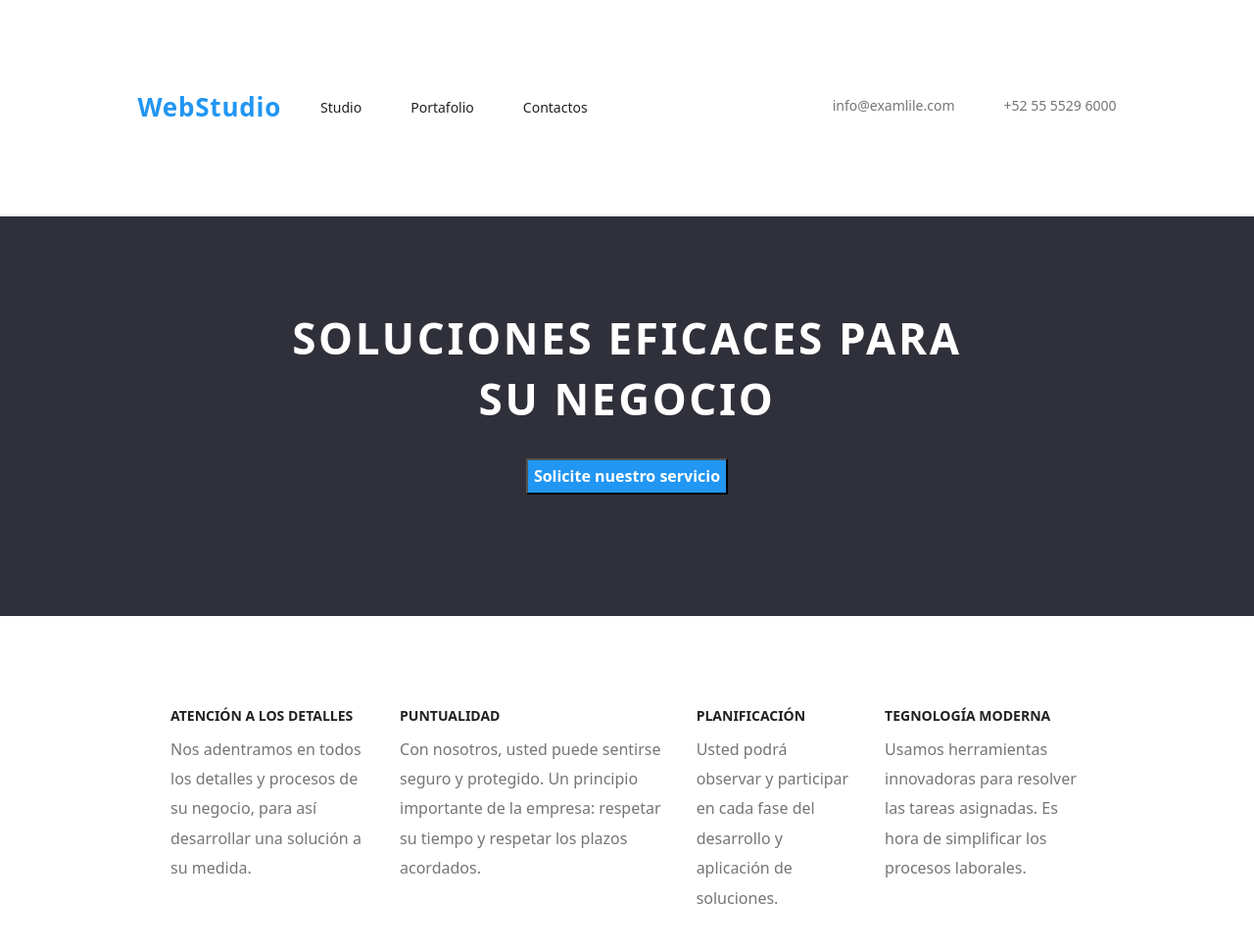
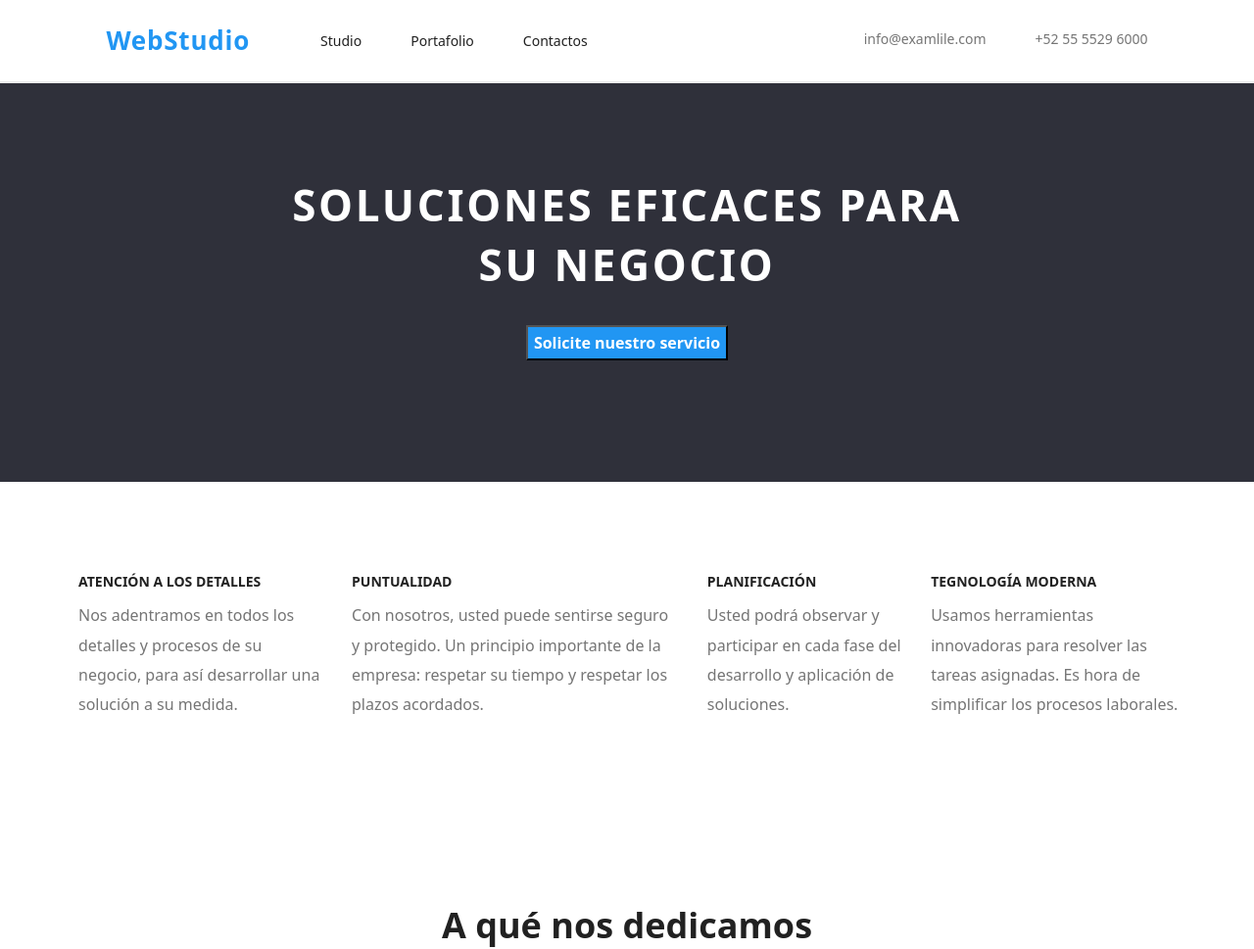
Before and after one commit to Nataly97/goit-markup-hw-03, a plain HTML site: page index.html in a window 1280 px wide. Shown: the top 969 px of the page at 98% size. Drawn offline with Linux system fonts and the light colour scheme.

Commit message:
Cambios solicitados por el tutor Eduardo Mejia

```diff
--- a/css/styles.css
+++ b/css/styles.css
@@ -28,6 +28,7 @@ body {
 
 footer {
     background-color: var(--dark-gray-bg-color);
+    padding: 60px;
 }
 
 h1 {
@@ -79,7 +80,9 @@ img {
     max-width: 100%;
     height: auto;
 }
-
+nav{
+    padding: 32px;
+}
 ul {
     display: flex;
     list-style: none;
@@ -145,7 +148,6 @@ p {
     width: 1200px;
     align-items: center;
     justify-content: center;
-    padding: 94px;
     margin: 0 auto;
 }
 
@@ -256,6 +258,11 @@ p {
     cursor: pointer;
 }
 
+.section{
+    padding-top: 94px;
+    padding-bottom: 94px;
+
+}
 .services {
     background-color: var(--white-color);
 }
```
